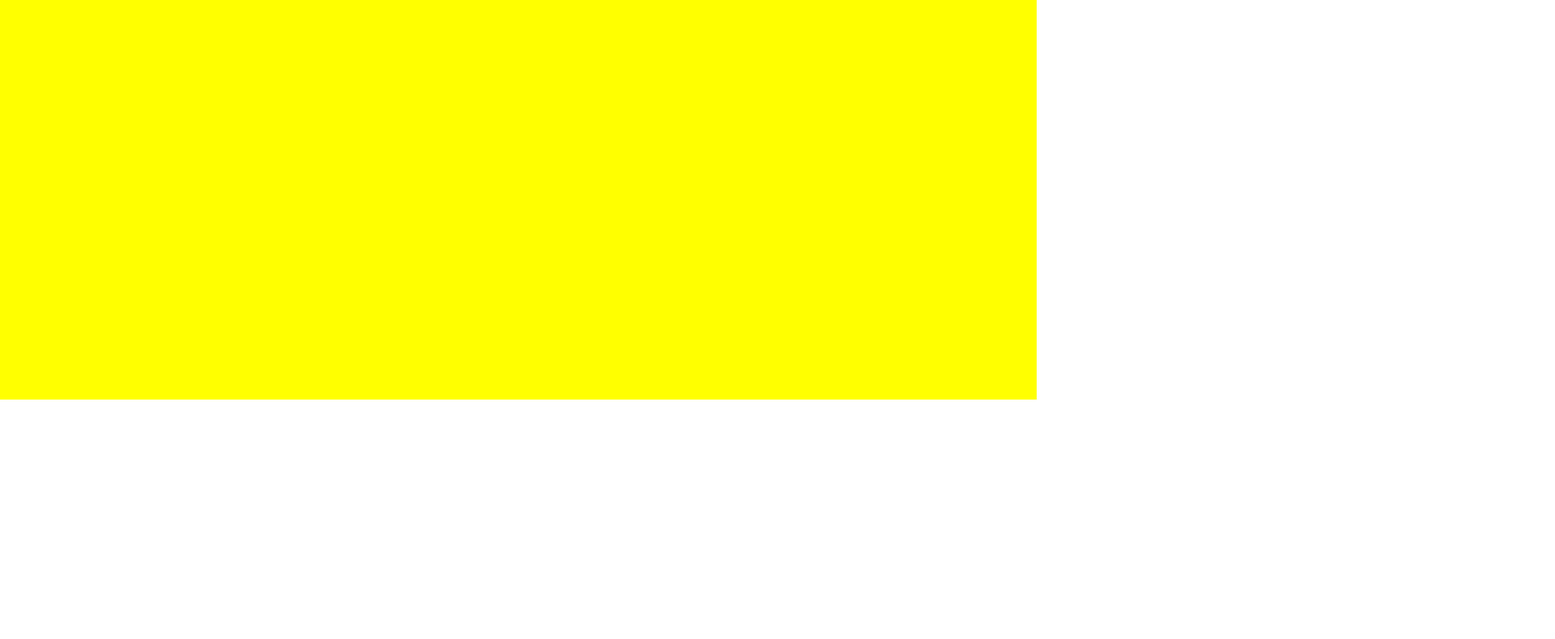
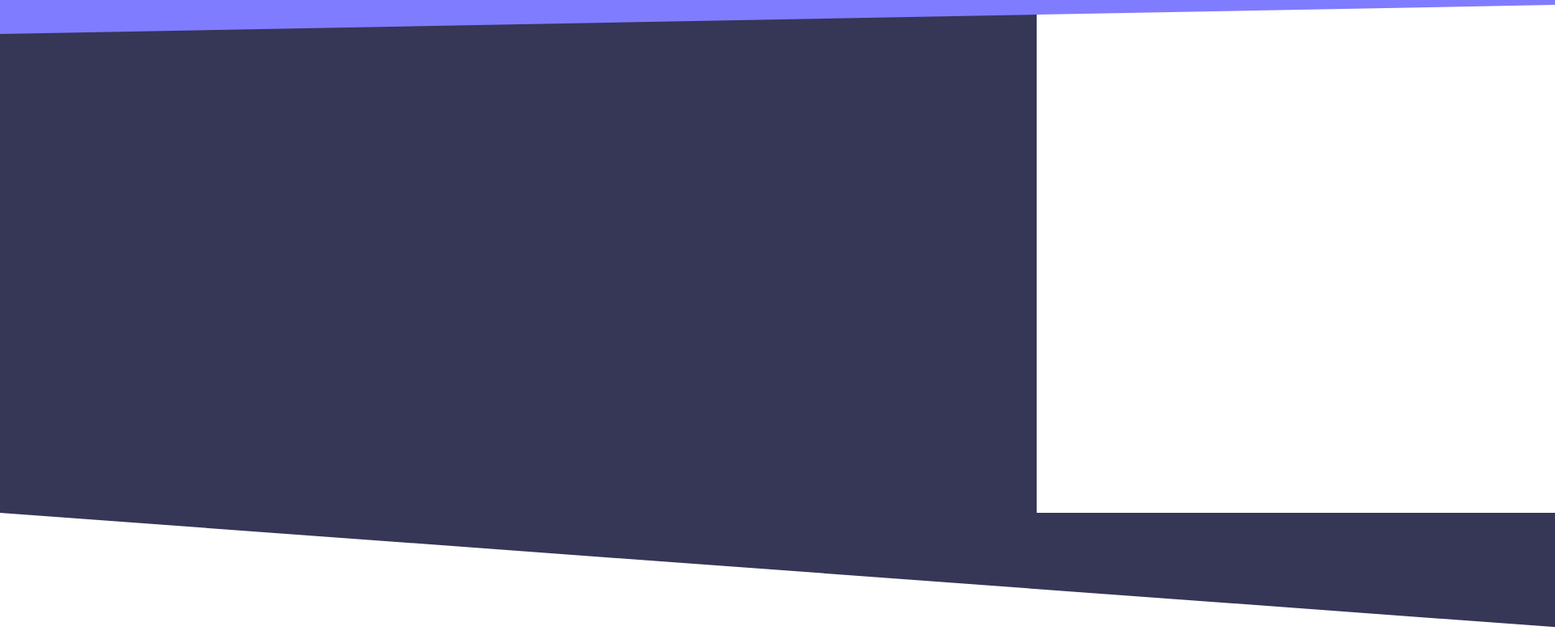
Before and after one commit to nathancleon/self-journal, a React app: page / in a window 1280 px wide. Shown: the part 70-860 px from the top of the page at 81% size, 1920 px wide, since content can reach past the window. Before the commit the page ends 800 px from the top, so only its background shows below. Built offline with nearby package versions, Linux system fonts and the light colour scheme; some packages are replaced by stand-ins of ours.

Commit message:
style updates

```diff
--- a/src/components/Headers/Header.js
+++ b/src/components/Headers/Header.js
@@ -8,7 +8,7 @@ import styled from "react-emotion";
 
 const HeaderContainer = styled("nav")`
   {
-    background-color: rgba(58, 94, 255, 0.8);
+    background-color: rgb(128, 124, 255);
     color: white;
     display: flex;
     height: 8vh;
--- a/src/components/Landing/Landing.css
+++ b/src/components/Landing/Landing.css
@@ -3,6 +3,31 @@
 }
 
 .banner {
-  height: 500px;
-  background-color: yellow;
+  height: 80vh;
+  position: relative;
+  background-color: rgb(54, 54, 87);
 }
+
+.banner:before {
+  content: '';
+  position: absolute;
+  margin:0 auto;
+  width:0px;
+  height:0px;
+  top: 0vh;
+  border-left:0 solid transparent;
+  border-right:200vw solid transparent;
+  border-top: 6vh solid rgb(128, 124, 255);
+}
+
+.banner:after {
+  content: '';
+  position: absolute;
+  margin:0 auto;
+  width:0px;
+  height:0px;
+  bottom: -20vh;
+  border-left: 170vw solid transparent;
+  border-right: 0vw solid transparent;
+  border-top: 20vh solid rgb(54, 54, 87);
+}
--- a/src/components/Landing/Landing.js
+++ b/src/components/Landing/Landing.js
@@ -11,8 +11,10 @@ export default class Landing extends Component {
       <div>
        <Header links={linksArray} />
         <div className="Landing">
-        <section className="banner" />
-      </div>
+        <section className="banner">
+          <div className="triangle"></div>
+        </section>
+        </div>
       </div>
 
     );
--- a/src/components/PromptContainer/Prompts/Prompt.js
+++ b/src/components/PromptContainer/Prompts/Prompt.js
@@ -5,9 +5,8 @@ const prompt = css`
   {
     display: flex;
     justify-content: center;
-    height: 600px;
+    height: 500px;
     width: 650px;
-    margin-top: 50px;
     position: relative;
     background-color: #fff;
     border-radius: 5px;
@@ -40,7 +39,7 @@ const prompt = css`
 const prompt__icon = css`
   {
     position: absolute;
-    top: -60px;
+    top: -8vh;
     width: 150px;
   }
 `;
@@ -88,7 +87,7 @@ const form__question = css`
   {
     font-size: 24px;
     text-align: center;
-    margin-top: 80px;
+    margin-top: 40px;
     margin-bottom: 40px;
   }
 `;
--- a/src/components/User/userStyles.js
+++ b/src/components/User/userStyles.js
@@ -31,13 +31,13 @@ export const form__container = css`
 export const form__icon = css`
   {
     position: absolute;
-    top: -130px;
-    width: 200px;
+    top: -90px;
+    width: 150px;
   }
 
   @media only screen and (max-width: 700px) {
-    width: 150px;
-    top: -80px;
+    width: 120px;
+    top: -60px;
   }
 `;
 
```
